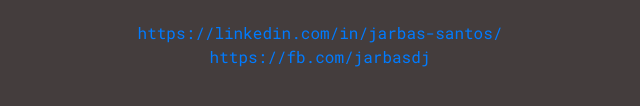
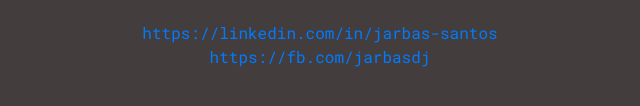
Before and after one commit to jarbasdj/meusite, a plain HTML site: page index.html in a window 1280 px wide. Shown: the part 348-454 px from the top of the page, 320-960 px from the left. Drawn offline with nearby package versions, Linux system fonts and the light colour scheme.

Commit message:
Removido barra do link do linkedin

```diff
--- a/index.html
+++ b/index.html
@@ -19,8 +19,8 @@
         <p class="mb-0">Obrigado por visitar meu site :)</p>
         <p class="mb-4">Eu ainda estou preparando ele, mas em breve vai estar no ar ;)</p>
 
-        <p class="mb-0"><a target="_blank" href="https://www.linkedin.com/in/jarbas-santos/"
-                title="Meu Linkedin">https://linkedin.com/in/jarbas-santos/</a></p>
+        <p class="mb-0"><a target="_blank" href="https://www.linkedin.com/in/jarbas-santos"
+                title="Meu Linkedin">https://linkedin.com/in/jarbas-santos</a></p>
         <p><a target="_blank" href="https://fb.com/jarbasdj" title="Meu Facebook">https://fb.com/jarbasdj</a></p>
     </div>
 
```
